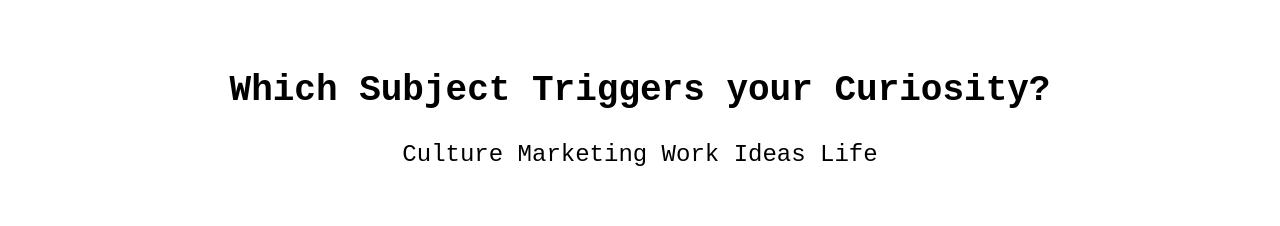
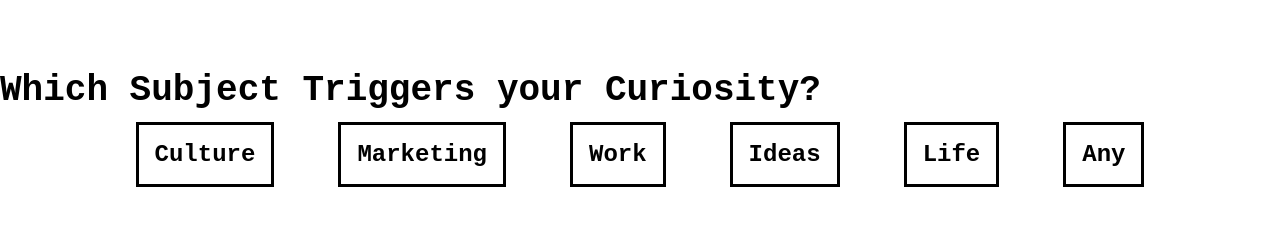
Before and after one commit to silasfacanha/godin-quote-react, a React (Create React App) app: page / in a window 1280 px wide. Shown: the part 666-892 px from the top of the page. Built offline with nearby package versions, Linux system fonts and the light colour scheme.

Commit message:
The structure looks fine, but I still need to add the last section, the one which will display the quote and other options. I still need to establish a connection between this project and the Godin API

```diff
--- a/src/components/GetWiserButton/GetWiserButton.css
+++ b/src/components/GetWiserButton/GetWiserButton.css
@@ -8,7 +8,7 @@
 }
 
 .GetWiserButton:hover {
-  background-color: mediumvioletred;
+  background-color: #ff366a;
 }
 
 .GetWiserButtonSpecific {
--- a/src/components/QuoteArea/QuoteArea.css
+++ b/src/components/QuoteArea/QuoteArea.css
@@ -3,4 +3,5 @@
   font-family: "Courier New", Courier, monospace;
   margin-top: 20%;
   margin-bottom: 20%;
+  justify-items: baseline;
 }
--- a/src/components/QuoteArea/index.js
+++ b/src/components/QuoteArea/index.js
@@ -5,7 +5,7 @@ import "./QuoteArea.css";
 const QuoteArea = () => {
   return (
     <section className="QuoteArea" id="QuoteArea">
-      <h1> Which Subject Triggers your Curiosity?</h1>
+      <h1 className="QuoteAreaH1"> Which Subject Triggers your Curiosity?</h1>
       <SetofSubjects />
     </section>
   );
--- a/src/components/SetofSubjects/SetofSubjects.css
+++ b/src/components/SetofSubjects/SetofSubjects.css
@@ -0,0 +1,3 @@
+.SetofSubjects {
+  width: 100%;
+}
--- a/src/components/SetofSubjects/index.js
+++ b/src/components/SetofSubjects/index.js
@@ -9,6 +9,7 @@ const SetofSubjects = () => {
       <SubjectQuote subject="Work" />
       <SubjectQuote subject="Ideas" />
       <SubjectQuote subject="Life" />
+      <SubjectQuote subject="Any" />
     </div>
   );
 };
--- a/src/components/SubjectQuote/SubjectQuote.css
+++ b/src/components/SubjectQuote/SubjectQuote.css
@@ -0,0 +1,10 @@
+.SubjectQuote {
+  border: solid;
+  margin: 2rem 2rem 2rem 2rem;
+  padding: 1rem 1rem 1rem 1rem;
+  font-weight: bold;
+}
+
+.SubjectQuote:hover {
+  background-color: #81147d;
+}
--- a/src/components/SubjectQuote/index.js
+++ b/src/components/SubjectQuote/index.js
@@ -1,7 +1,7 @@
 import "./SubjectQuote.css";
 
 const SubjectQuote = (props) => {
-  return <a> {props.subject}</a>;
+  return <a className="SubjectQuote">{props.subject}</a>;
 };
 
 export default SubjectQuote;
```
